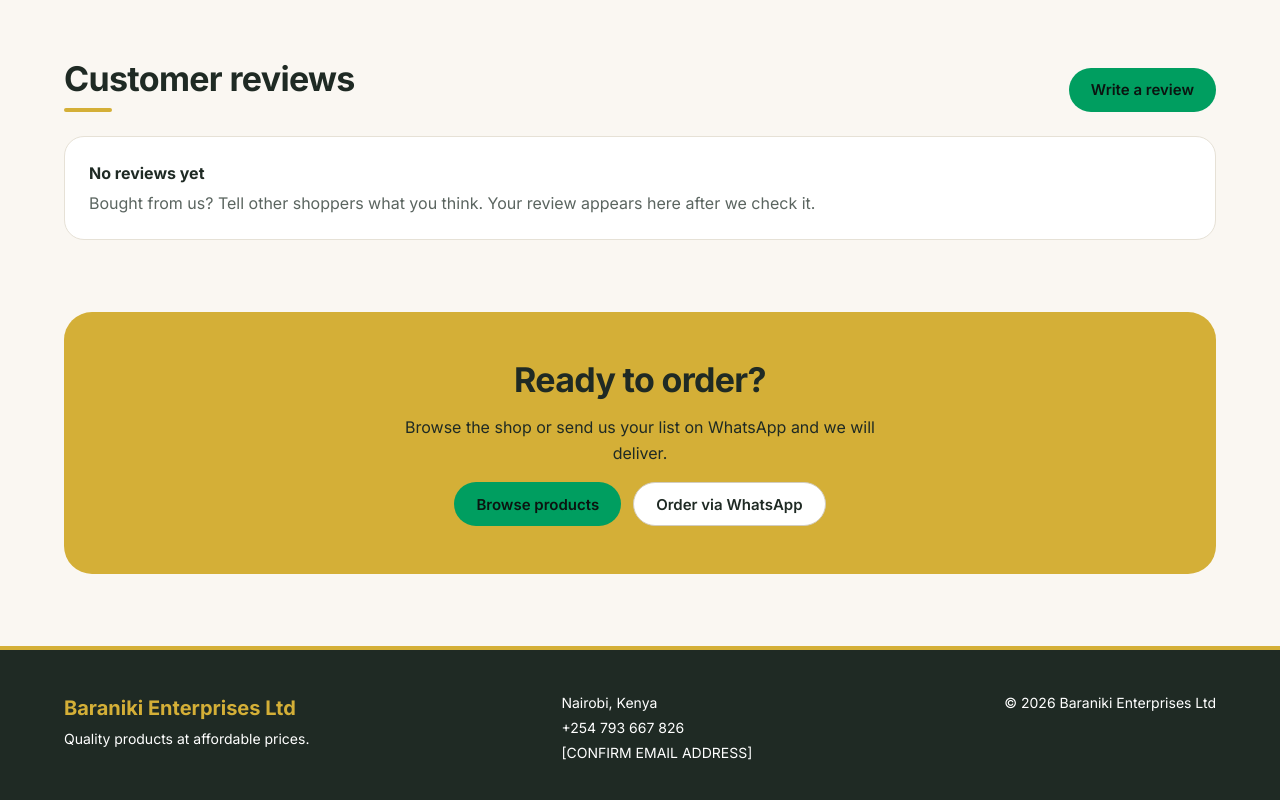
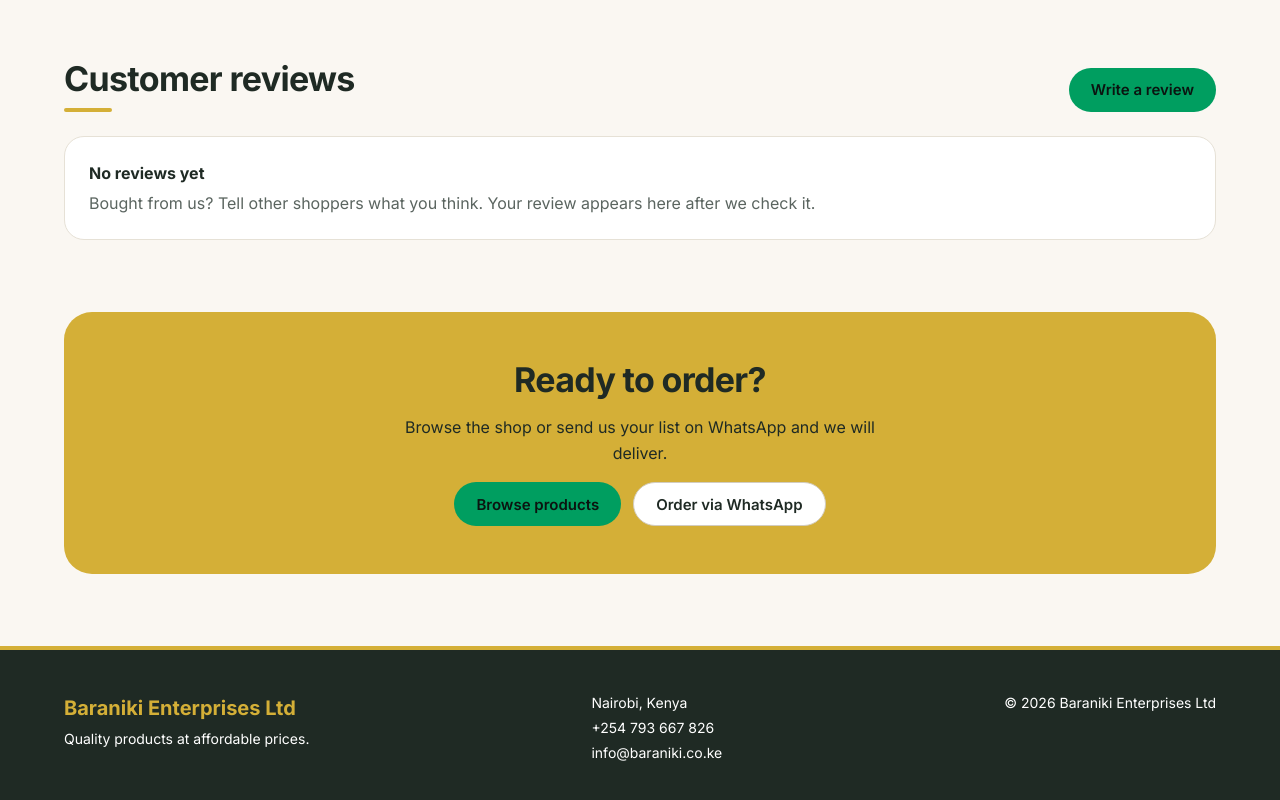
Before and after one commit to coding-crz/baranikienterprises, a plain HTML site: page index.html in a window 1280 px wide. Shown: the part 2832-3632 px from the top of the page. Drawn offline with Linux system fonts and the light colour scheme.

Commit message:
Update footer with correct email address

```diff
--- a/index.html
+++ b/index.html
@@ -302,7 +302,7 @@
 <footer class="site-footer">
   <div class="wrap footer-inner">
     <div><b class="footer-name">Baraniki Enterprises Ltd</b><br>Quality products at affordable prices.</div>
-    <div>Nairobi, Kenya<br>+254 793 667 826<br>[CONFIRM EMAIL ADDRESS]</div>
+    <div>Nairobi, Kenya<br>+254 793 667 826<br>info@baraniki.co.ke</div>
     <div>&copy; <span id="year">2026</span> Baraniki Enterprises Ltd</div>
   </div>
 </footer>
```
